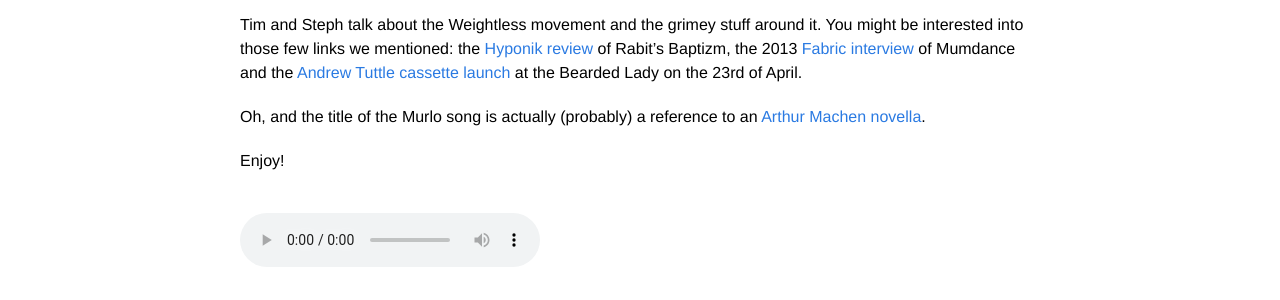
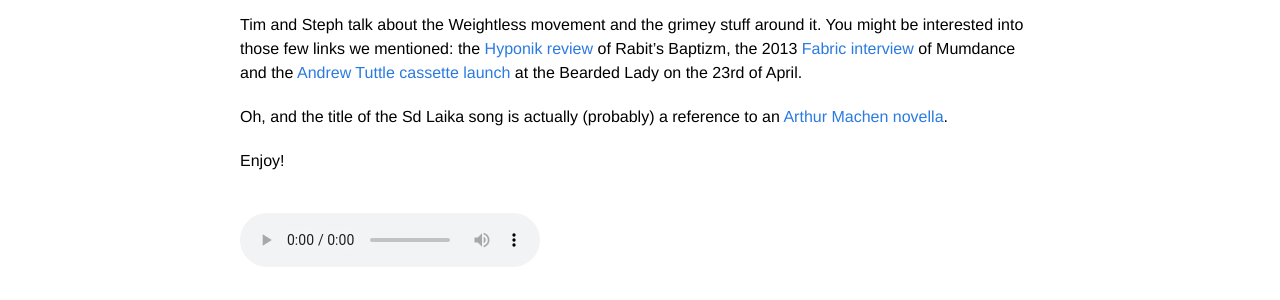
Before and after one commit to studio-dessai/studio-dessai.github.io, a Jekyll site: the page built from _posts/2015-04-09-sdexxxvii.md, in a window 1280 px wide. Shown: the part 171-471 px from the top of the page. Built offline with Jekyll 4.4.1, drawn with Linux system fonts in a browser that asks for light colours.

Commit message:
actual artist

```diff
--- a/_posts/2015-04-09-sdexxxvii.md
+++ b/_posts/2015-04-09-sdexxxvii.md
@@ -5,7 +5,7 @@ title: "Studio d'essai xxxvii – Weightless"
 
 Tim and Steph talk about the Weightless movement and the grimey stuff around it. You might be interested into those few links we mentioned: the [Hyponik review](http://hyponik.com/reviews/rabit-baptizm-tri-angle/) of Rabit's Baptizm, the 2013 [Fabric interview](http://www.fabriclondon.com/blog/view/in-reverse-revisiting-processes-whilst-looking-forward-with-mumdance) of Mumdance and the [Andrew Tuttle cassette launch](https://www.facebook.com/events/302053286619227) at the Bearded Lady on the 23rd of April.
 
-Oh, and the title of the Murlo song is actually (probably) a reference to an [Arthur Machen novella](https://en.wikipedia.org/wiki/The_Great_God_Pan).
+Oh, and the title of the Sd Laika song is actually (probably) a reference to an [Arthur Machen novella](https://en.wikipedia.org/wiki/The_Great_God_Pan).
 
 Enjoy!
 
```
